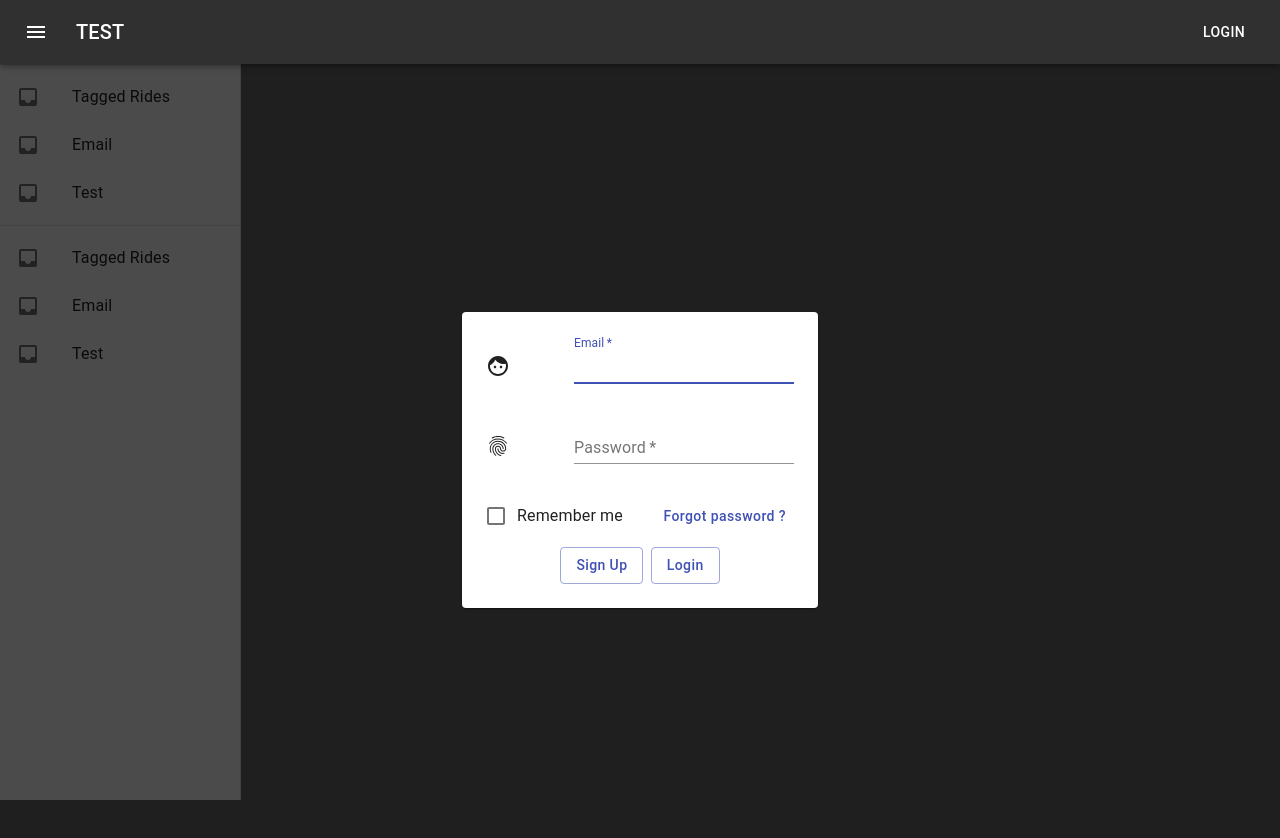
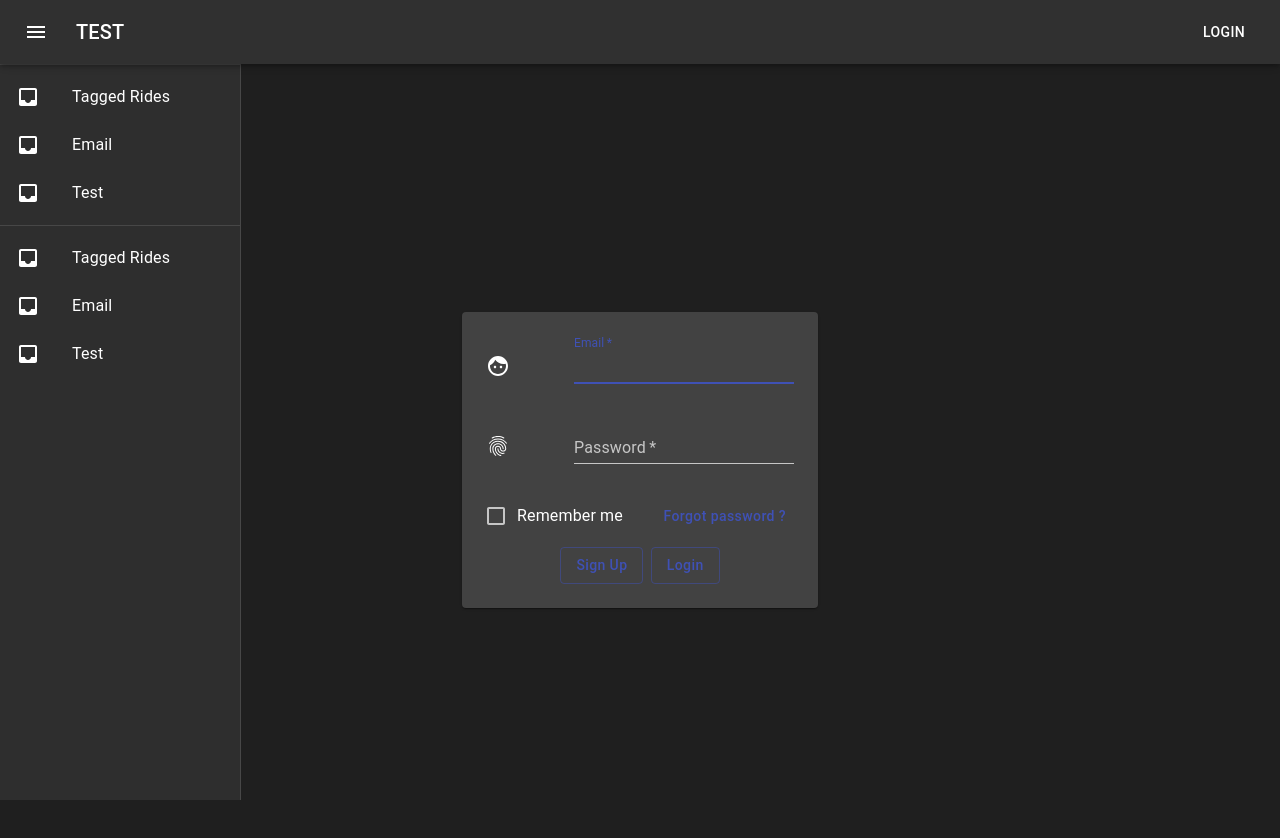
Before and after one commit to eric-do/helo-pelo, a React (Create React App) app in the folder frontend/: page /login in a window 1280 px wide. Shown: the top 838 px of the page. Built offline with nearby package versions, Linux system fonts and the light colour scheme; what ra-data-simple-rest would draw is missing.

Commit message:
Add dark theme via useContext

```diff
--- a/frontend/src/App.tsx
+++ b/frontend/src/App.tsx
@@ -1,6 +1,17 @@
 import React, { FC } from 'react';
 import { Routes } from './Routes';
+import ThemeProvider from './ThemeProvider';
+import { useTheme } from '@material-ui/core/styles';
 
-const App: FC = () => <Routes />;
+const App: FC = () => {
+  const theme = useTheme();
+
+  return (
+    <ThemeProvider theme={theme}>
+      <Routes />
+    </ThemeProvider>
+  );
+}
+
 
 export default App;
--- /dev/null
+++ b/frontend/src/ThemeProvider.tsx
@@ -0,0 +1,70 @@
+import React from 'react';
+import { red, purple, blue } from '@material-ui/core/colors';
+import {
+  createMuiTheme,
+  ThemeProvider as MuiThemeProvider,
+  Theme,
+  useTheme
+} from '@material-ui/core/styles';
+
+interface ThemeProviderProps {
+  children: React.ReactNode,
+  theme: Theme
+}
+
+const ThemeDispatchContext = React.createContext<any>(null);
+
+const ThemeProvider = ({ children, theme }: ThemeProviderProps) => {
+  const themeInitialOptions = {
+    paletteType: 'dark',
+    primary: {
+      main: purple[200]
+    }
+  }
+
+  const [themeOptions, dispatch] = React.useReducer(
+    (state: any, action: any) => {
+      switch(action.type) {
+        case 'changeTheme':
+          return {
+            ...state,
+            paletteType: action.payload
+          }
+        default:
+          throw new Error()
+      }
+    }, themeInitialOptions
+  );
+
+  const memoizedTheme = React.useMemo(() => {
+    return createMuiTheme({
+      ...theme,
+      palette: {
+        type: themeOptions.paletteType
+      }
+    })
+  }, [themeOptions])
+
+  return (
+    <MuiThemeProvider theme={memoizedTheme}>
+      <ThemeDispatchContext.Provider value={dispatch}>
+        { children }
+      </ThemeDispatchContext.Provider>
+    </MuiThemeProvider>
+  )
+}
+
+export default ThemeProvider;
+
+export const useChangeTheme = () => {
+  const dispatch = React.useContext(ThemeDispatchContext);
+  const theme = useTheme();
+  const changeTheme = React.useCallback(() =>
+    dispatch({
+      type: 'changeTheme',
+      payload: theme.palette.type === 'light' ? 'dark' : 'light'
+    }),
+  [theme.palette.type, dispatch]);
+
+  return changeTheme;
+}
--- a/frontend/src/navigation/Drawer.tsx
+++ b/frontend/src/navigation/Drawer.tsx
@@ -1,17 +1,11 @@
 import React from 'react';
 import {
-  AppBar,
-  CssBaseline,
   Divider,
   Drawer,
-  Hidden,
-  IconButton,
   List,
   ListItem,
   ListItemIcon,
   ListItemText,
-  Toolbar,
-  Typography
 } from '@material-ui/core';
 import {
   Inbox,
@@ -52,7 +46,7 @@ const useStyles = makeStyles((theme: Theme) =>
     },
     toolbar: theme.mixins.toolbar,
     drawerPaper: {
-      backgroundColor: 'rgba(255,255,255,0.2)',
+      backgroundColor: '#2e2e2e',
       width: drawerWidth
     },
     content: {
--- a/frontend/src/views/rides/RideCard.tsx
+++ b/frontend/src/views/rides/RideCard.tsx
@@ -121,7 +121,7 @@ const useStyles = makeStyles((theme: Theme) =>
       marginLeft: 5
     },
     commentList: {
-      width: '95%',
+      width: '97%',
       backgroundColor: 'rgba(255,255,255,0.05)'
     },
     commentUser: {
@@ -136,7 +136,8 @@ const useStyles = makeStyles((theme: Theme) =>
       display: 'flex',
       justifyContent:'center',
       fontSize: 14,
-      marginTop: 5
+      marginTop: 5,
+      cursor: 'pointer'
     }
   })
 );
@@ -272,8 +273,8 @@ const RideCard = ({ ride: rideProp }: RideCardProps) => {
           }
           {
             commentCount < ride.comments.length &&
-            <Box className={classes.commentListFooter}>
-              <span onClick={loadMoreComments}>See more comments</span>
+            <Box className={classes.commentListFooter} onClick={loadMoreComments}>
+              <span>See more comments</span>
             </Box>
           }
           {
```
